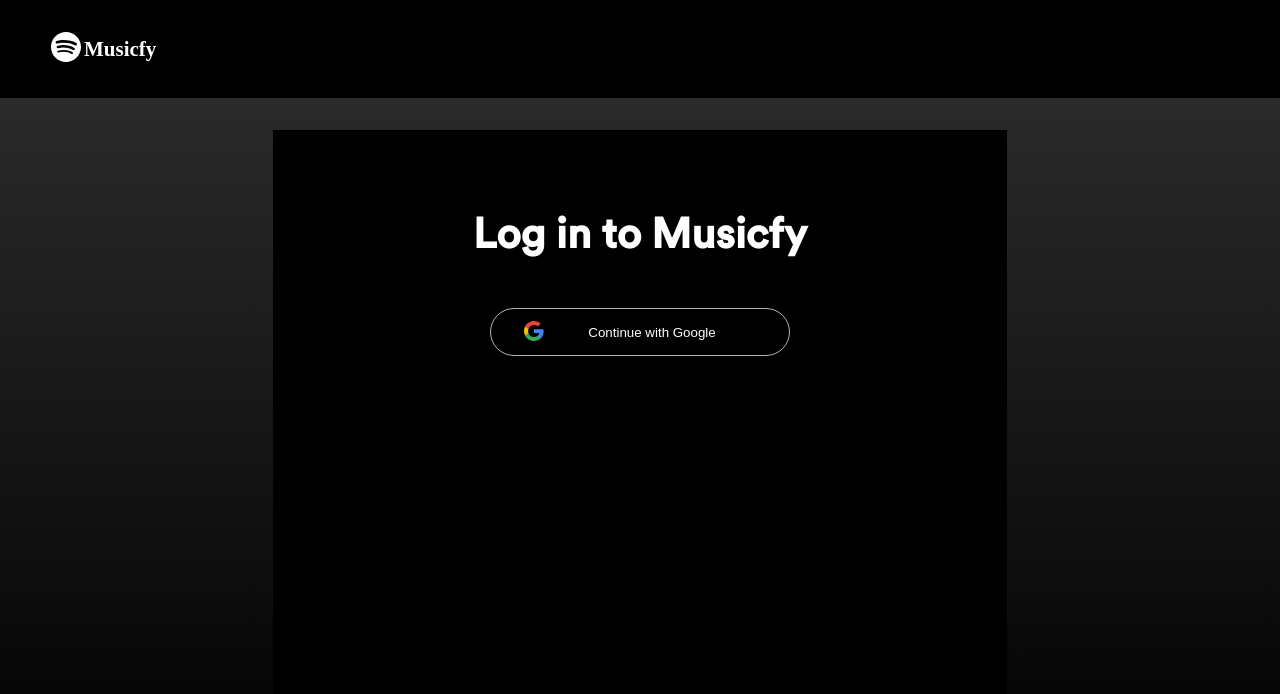
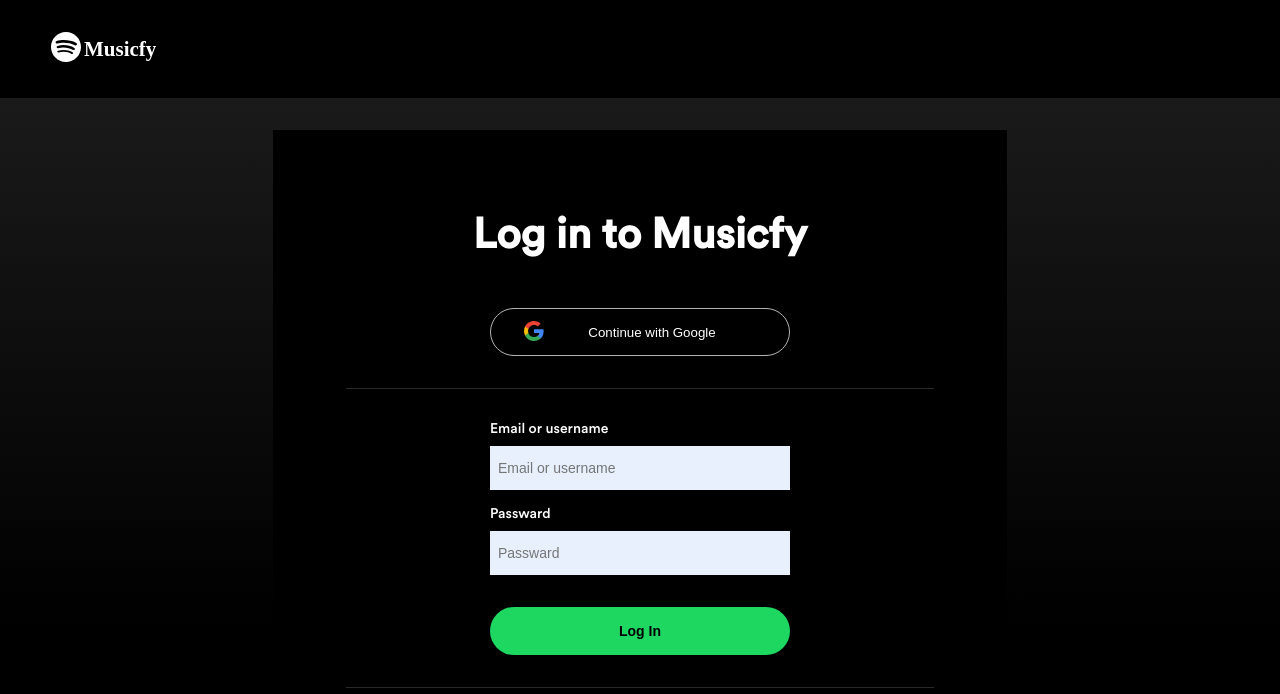
Before and after one commit to TalLiber/Musicfy, a React (Vite) app: page /login in a window 1280 px wide. Shown: the top 694 px of the page. Built offline with nearby package versions, Linux system fonts and the light colour scheme; no server answers.

Commit message:
added log in

```diff
--- a/src/assets/styles/components/_header.scss
+++ b/src/assets/styles/components/_header.scss
@@ -143,4 +143,13 @@
             }
         }
     }
+
+    .user-container{
+        height: 100%;
+
+        img{
+            height: 100%;
+            object-fit: cover;
+        }
+    }
 }
--- a/src/assets/styles/components/_login-actions.scss
+++ b/src/assets/styles/components/_login-actions.scss
@@ -29,5 +29,59 @@
         span{
             margin: auto;
         }
+
+        &:hover{
+            border: 1px solid rgba(255, 255, 255)
+        }
+    }
+
+    hr{
+        margin: 32px 100px;
+        border-right: none;
+        border-bottom: none;
+        border-left: none;
+        border-image: initial;
+        border-top: 1px solid rgb(41, 41, 41);
+        width: 80%;
+    }
+
+    .login-form{
+        display: flex;
+        flex-direction: column;
+
+        label{
+            display: flex;
+            flex-direction: column;
+            gap: 8px;
+            margin-block-end: 16px;
+            width: 300px;
+        }
+
+        input{
+            padding: 14px 8px;
+            inline-size: 100%;
+            border: 0;
+            font-size: 1rem;
+            font-weight: 400;
+            background-color: rgb(232, 240, 254);
+        }
+
+        .login-btn{
+            width: 100%;
+            font-size: 1rem;
+            font-weight: 700;
+            border: 0px;
+            border-radius: 500px;
+            padding: 0px;
+            height: 48px;
+            margin-block-start: 16px;
+            background-color: rgb(30, 215, 96);
+
+            &:hover{
+                scale: 1.05;
+                font-weight: 800;
+            }
+        }
+
     }
 }
--- a/src/assets/styles/components/_login.scss
+++ b/src/assets/styles/components/_login.scss
@@ -1,5 +1,5 @@
 .login{
-    background-color: $bg-base;
+    background-color: rgb(0, 0, 0);
     color: $clr1;
     height: 100vh;
     display: flex;
@@ -27,7 +27,8 @@
         -webkit-box-pack: center;
         justify-content: center;
         padding: 32px;
-        background: linear-gradient(rgba(255, 255, 255, 0.1) 0%, rgb(0, 0, 0) 100%);
+        background-color: rgba(0, 0, 0);
+        background: linear-gradient(rgba(255, 255, 255, 0.1) 0%, rgb(0, 0, 0) 75%);
 
     }
 }
--- a/src/cmps/Header.jsx
+++ b/src/cmps/Header.jsx
@@ -14,6 +14,7 @@
     const location = useLocation()
     const playerSettings = useSelector(state => state.playerModule)
     const playlistColor = useSelector(state => state.playlistModule.playlistColor)
+    const currUser = useSelector(state => state.userModule.loggedInUser)
     const [isPrev,setIsPrev] = useState()
     const [isNext,setIsNext] = useState()
     const [currPath,setCurrpath] = useState()
@@ -90,19 +91,25 @@
                 <div>{headerName}</div>
                 { isSearch &&
                     <div className={isFocus?' search-box focus': 'search-box'}>
-                        {svgIcon({iconName: 'search'})}
+                        {SvgIcon({iconName: 'search'})}
                         <input type="text" onFocus={()=>setIsFocus(true)} onBlur={()=>setIsFocus(false)} placeholder='What do you want to listen to?' />
                     </div>
                 }
             </section>
-            <div className='login-container'>
+            {currUser.fullname ?
+                <section className='user-container'>
+                    <img src={currUser.imgUrl} alt="" />
+                </section>
+                :
+                <section className='login-container'>
                     <button className='btn-signup' >Sign up</button>
                     <button className='btn-login' onClick={()=> navigate('/login')}>
                         <span>
                             Log in
                         </span>
                     </button>
-            </div>
+                </section>
+            }
             {/* <NavLink to="/search">Search</NavLink>   */}
         </section>
     )
--- a/src/services/user.service.js
+++ b/src/services/user.service.js
@@ -5,6 +5,10 @@
 // import { showSuccessMsg } from './event-bus.service'
 
 const STORAGE_KEY_LOGGEDIN_USER = 'loggedinUser'
+
+// const user = {username:'admin', password: '1234' , fullname:'admin'}
+
+// signup(user)
 
 export const userService = {
     login,
@@ -55,16 +59,15 @@
 
 
 async function login(userCred) {
-    const users = await storageService.query('user')
-    const user = users.find(user => user.username === userCred.username)
-    // const user = await httpService.post('auth/login', userCred)
+    // const users = await storageService.query('user')
+    // const user = users.find(user => user.username === userCred.username)
+    const user = await httpService.post('auth/login', userCred)
     if (user) {
-        socketService.login(user._id)
+        // socketService.login(user._id)
         return saveLocalUser(user)
     }
 }
 async function signup(userCred) {
-    userCred.score = 10000
     if (!userCred.imgUrl) userCred.imgUrl = 'https://cdn.pixabay.com/photo/2020/07/01/12/58/icon-5359553_1280.png'
     // const user = await storageService.post('user', userCred)
     const user = await httpService.post('auth/signup', userCred)
--- a/src/store/actions/user.actions.js
+++ b/src/store/actions/user.actions.js
@@ -1,6 +1,13 @@
+import { userService } from '../../services/user.service'
 
-export function spendBalance(amount) {
+export function login(userCred) {
+
     return async (dispatch) => {
-        dispatch({ type: 'SPEND_BALANCE', amount })
+        try {
+            const user = await userService.login(userCred)
+            dispatch({ type: 'UPDATE_USER', user})
+        } catch (err) {
+            console.log('err:', err)
+        }
     }
 }
--- a/src/store/index.js
+++ b/src/store/index.js
@@ -13,8 +13,7 @@
     playerModule: playerReducer,
     userModule: userReducer,
     songModule: songReducer,
-    categoryModule:categoryReducer
-
+    categoryModule:categoryReducer,
 
 })
 
--- a/src/store/reducers/user.reducer.js
+++ b/src/store/reducers/user.reducer.js
@@ -1,8 +1,8 @@
 
 const INITIAL_STATE = {
     loggedInUser: {
-        name: 'Jorji',
-        balance: 300
+        fullname: '',
+        imgUrl: null
     }
 }
 
@@ -10,10 +10,9 @@
 
     switch (action.type) {
         case 'UPDATE_USER':
-            const { loggedInUser } = state
             return {
                 ...state,
-                loggedInUser: { ...loggedInUser, [action.key]: action.value }
+                loggedInUser: action.user
             }
 
         default:
--- a/src/views/Login.jsx
+++ b/src/views/Login.jsx
@@ -1,21 +1,36 @@
 import { useEffect, useState } from 'react'
 import { useDispatch, useSelector } from 'react-redux'
+import { useNavigate } from 'react-router-dom'
+import { login } from '../store/actions/user.actions'
+
 
 import SvgIcon  from '../cmps/SvgIcon'
 
 export const Login = () => {
 
     const dispatch = useDispatch()
+    const navigate = useNavigate()
+    const currUser = useSelector(state => state.userModule.loggedInUser)
 
 
     useEffect(() => {
-    }, [])
+        console.log(currUser)
+        if(currUser.fullname) navigate('/')
+    }, [currUser.fullname])
+
+    async function loginUser(ev){
+        ev.preventDefault()
+        const user = {username:ev.target[0].value, password: ev.target[1].value}
+        dispatch(login(user))
+        ev.target[0].value = ''
+        ev.target[1].value = ''
+    }
 
 
     return (
         <section className='login'>
             <section className='header'>
-            <div className='logo'>{SvgIcon({ iconName: 'logo' })} <h2>Musicfy</h2> </div>
+            <div className='logo' onClick={() => navigate('/')}>{SvgIcon({ iconName: 'logo' })} <h2>Musicfy</h2> </div>
             </section>
 
             <section className='login-container'>
@@ -27,6 +42,19 @@
                             Continue with Google
                         </span>
                     </button>
+                    <hr />
+                    <form action="" className='login-form' onSubmit={loginUser}>
+                        <label htmlFor="username">
+                            Email or username
+                            <input id='username' type="text" placeholder='Email or username' />
+                        </label>
+                        <label htmlFor="pass">
+                            Passward
+                            <input id='pass' type="password" placeholder='Passward' />
+                        </label>
+                        <button className='login-btn'>Log In</button>
+                    </form>
+                    <hr />
                 </section>
             </section>
         </section>
--- a/src/views/Playlist.jsx
+++ b/src/views/Playlist.jsx
@@ -17,22 +17,22 @@
     const playlist = useSelector(state => state.playlistModule.currPlaylist)
     const playerSettings = useSelector(state => state.playerModule)
     const params = useParams()
-    const [headerRef, setHeaderName] = useHeaderObserver()
+    const [headerRef, headerName] = useHeaderObserver()
     const [containerRef] = useObserver()
     const imgColor = useRef(null)
     const { data, loading, error } = usePalette(imgColor.current)
 
     useEffect(() => {
         dispatch(getPlaylistById(params.id))
-        // getPlaylist()
     }, [params.id])
 
-    // useEffect(()=>{
-    //     console.log(playlist)
-    // },[playlist.name])
+    useEffect(() => {
+        imgColor.current = playlist.image
+        headerName.current = playlist.name
+    },[playlist.name])
 
     useEffect(() => {
-        // console.log(data)
+        console.log(data)
         dispatch(changePlaylistColor(data.darkVibrant))
     }, [data])
 
@@ -41,13 +41,6 @@
             dispatch(changePlaylistColor('#000000'))
         }
     }, [])
-
-    const getPlaylist = async () => {
-        setHeaderName.current = playlist.name
-        setTimeout(() => {
-            imgColor.current = playlist.image
-        }, 1000)
-    }
 
     const playTrack = (trackIdx,isPlaying) =>{
         dispatch(updateTrackIdx('num', trackIdx))
```
Lines whose indentation alone changed are shown as unchanged.
